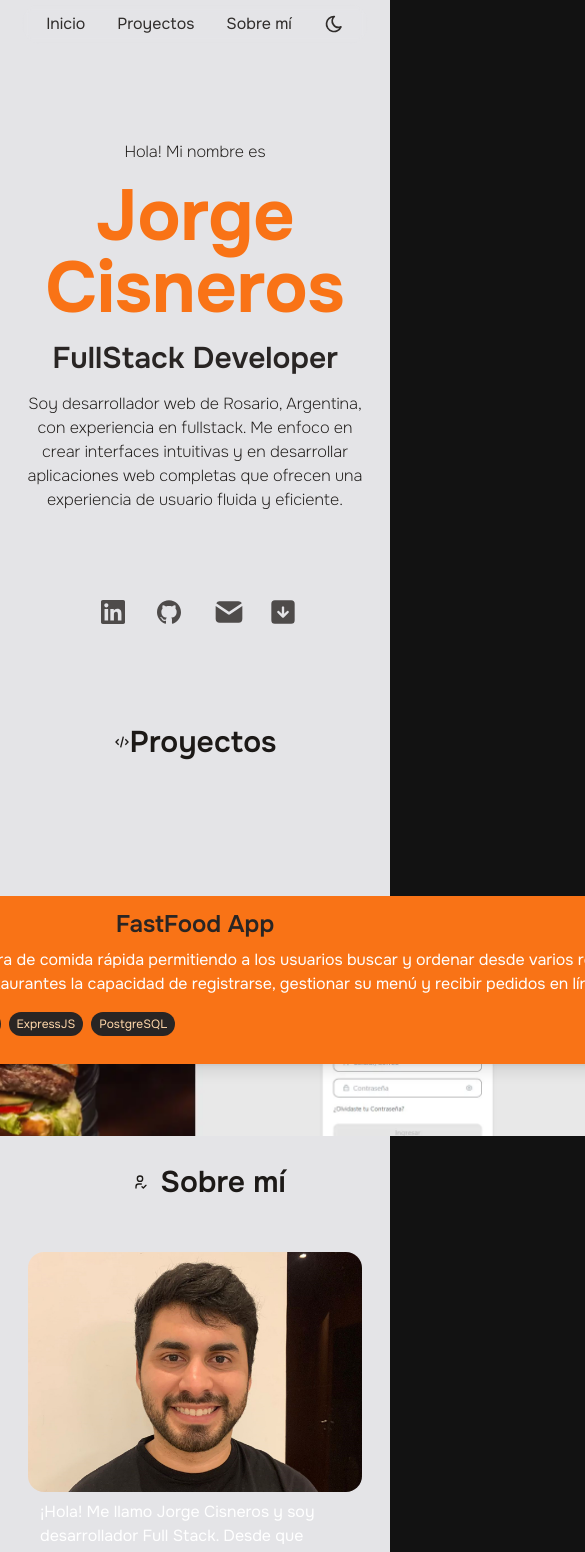
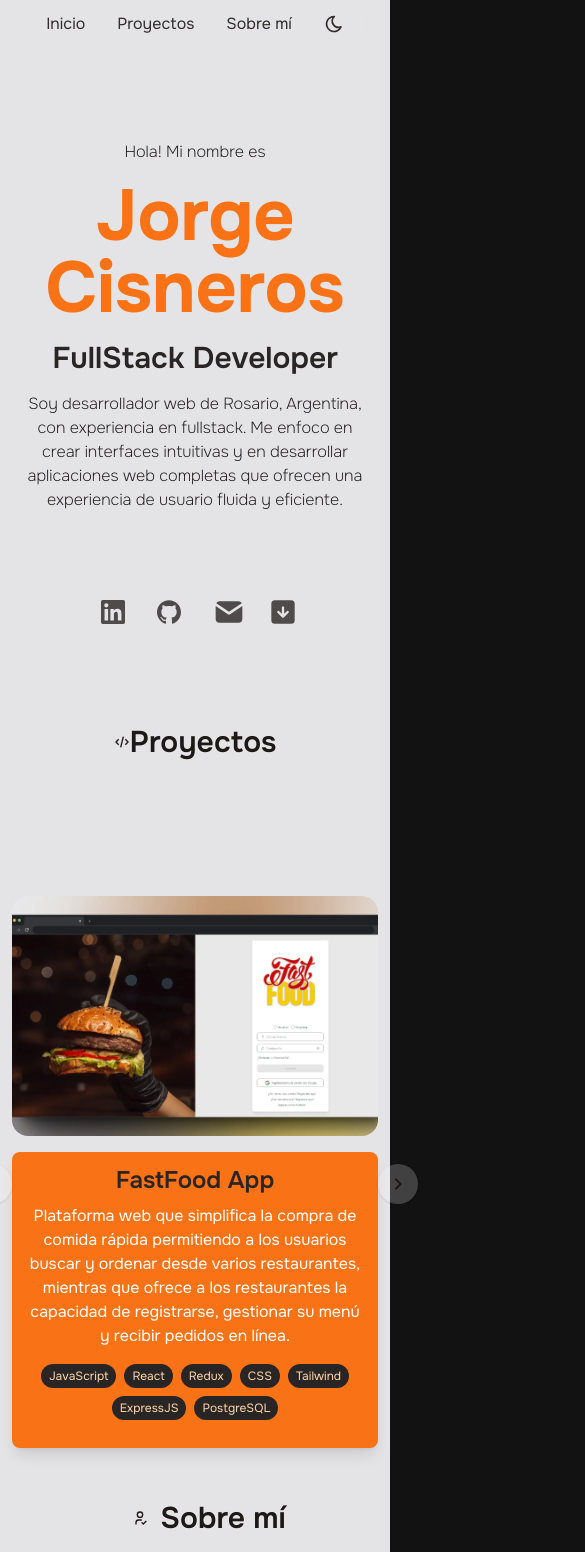
Before and after one commit to Jdcisneros/Portfolio, a React (Vite) app: page / in a window 390 px wide. Shown: the top 1552 px of the page, 585 px wide, since content can reach past the window. Built offline with nearby package versions, Linux system fonts and the light colour scheme; what tailwindcss-animated would draw is missing.

Commit message:
arreglos

```diff
--- a/package.json
+++ b/package.json
@@ -11,7 +11,8 @@
   },
   "dependencies": {
     "react": "^18.3.1",
-    "react-dom": "^18.3.1"
+    "react-dom": "^18.3.1",
+    "react-icons": "^5.2.1"
   },
   "devDependencies": {
     "@types/react": "^18.3.3",
--- a/src/components/Home.jsx
+++ b/src/components/Home.jsx
@@ -18,7 +18,7 @@ import Footer from "./footer.jsx";
 function Home() {
   return (
     // text-orange-100 text-orange-500
-    <div className="flex justify-center items-center flex-col bg-zinc-200 dark:bg-zinc-900 transition duration-1000 ">
+    <div className="flex flex-col items-center bg-zinc-200 dark:bg-zinc-900 transition duration-1000 ">
       <Nav />
       <section
         className="w-[340px] lg:w-[740px] md:w-[440px]  md:m-2 py-32  pb-20 m-3 relative z-30 transition duration-1000"
--- a/src/components/about.jsx
+++ b/src/components/about.jsx
@@ -4,7 +4,7 @@ function About() {
   return (
     <div className="flex md:flex-row lg:flex-row flex-col mb-10 p-5 items-center">
       <img src={image} alt="ProfileImage" className="rounded-3xl object-cover p-2 w-full h-64 lg:h-72 lg:hover:scale- transition duration-300" />
-      <p className=" ml-5 mb-4 text-pretty">
+      <p className=" ml-5 mb-4 text-pretty text-stone-900 dark:text-orange-200">
         ¡Hola! Me llamo Jorge Cisneros y soy desarrollador Full Stack. Desde que
         comencé a programar, he desarrollado una verdadera pasión por crear y
         diseñar aplicaciones web. Me especializo en construir interfaces
--- a/src/components/carousel.jsx
+++ b/src/components/carousel.jsx
@@ -1,5 +1,7 @@
 /* eslint-disable react/prop-types */
 import { useState } from "react";
+import { MdNavigateNext } from "react-icons/md";
+import { GrFormPrevious } from "react-icons/gr";
 
 export default function Carousel({ children: PROYECTOS }) {
     const [curr, setCurr] = useState(0);
@@ -12,12 +14,12 @@ export default function Carousel({ children: PROYECTOS }) {
             <div className="flex transition-transform duration-300" style={{ transform: `translateX(-${curr * 100}%)` }}>
                 {PROYECTOS}
             </div>
-            <div className="absolute inset-0 flex items-center justify-between p-4">
-                <button onClick={prev} className="p-2 rounded-full shadow bg-white/80 text-gray-800 hover:bg-white">
-                    <p className="text-2xl text-stone-900 font-bold">Prev</p>
+            <div className="absolute inset-0 flex items-center justify-between p-2">
+                <button onClick={prev} className="p-2 rounded-full shadow bg-white/20 text-gray-800 hover:bg-white">
+                    <p className="text-2xl text-stone-900 font-bold"><GrFormPrevious /></p>
                 </button>
-                <button onClick={next} className="p-2 rounded-full shadow bg-white/80 text-gray-800 hover:bg-white">
-                    <p className="text-2xl text-stone-900 font-bold">Next</p>
+                <button onClick={next} className="p-2 rounded-full shadow bg-white/20 text-gray-800 hover:bg-white">
+                    <p className="text-2xl text-stone-900 font-bold"><MdNavigateNext /></p>
                 </button>
             </div>
         </div>
--- a/src/components/footer.jsx
+++ b/src/components/footer.jsx
@@ -6,7 +6,7 @@ function Footer() {
           © 2024{" "}
           . Jorge Cisneros.
         </span>
-        <ul className="flex flex-wrap items-center mt-3 text-sm font-medium text-white/90 sm:mt-0">
+        <ul className="flex flex-wrap items-center mt-3 text-sm font-medium text-stone-900 dark:text-orange-200 sm:mt-0">
           <li className="hover:scale-110 hover:text-orange-500 transition">
             <a href="#sobre-mi" className=" me-4 md:me-6">
               Sobre mí
--- a/src/components/projectos.jsx
+++ b/src/components/projectos.jsx
@@ -80,25 +80,25 @@ function Projectos() {
   ];
 
   return (
-    <div className="w-max ">
+    <div className="lg:w-max ">
       <Carousel>
         {PROYECTOS.map(({ title, description, tags, image }) => (
           <article
             key={title}
-            className="relative flex lg:flex-row flex-col px-10  items-center min-w-full"
+            className="lg:relative flex lg:flex-row flex-col px-10  items-center min-w-full"
           >
             <img
               className="rounded-3xl object-cover p-2 w-full lg:w-3/6 h-64 lg:h-96 transition-transform duration-300"
               src={image}
               alt={title}
             />
-            <div className="absolute lg:left-[30rem] left-0 flex justify-center items-center m-2">
+            <div className="lg:absolute lg:left-[40rem] left-0 flex justify-center items-center m-2">
               <div className="bg-orange-500 p-3 rounded-lg shadow-lg text-center">
                 <h3 className="text-2xl font-semibold text-stone-800 mb-2">
                   {title}
                 </h3>
                 <p className="mb-4 text-white">{description}</p>
-                <ul className="flex gap-x-2 flex-row mb-2 flex-wrap">
+                <ul className="flex gap-x-2 flex-row mb-2 flex-wrap justify-center">
                   {tags.map((tag, index) => (
                     <li key={index}>
                       {typeof tag === "object" ? (
```
Also changed, not shown: 1 other file (tests, documents, lock files or other folders).
